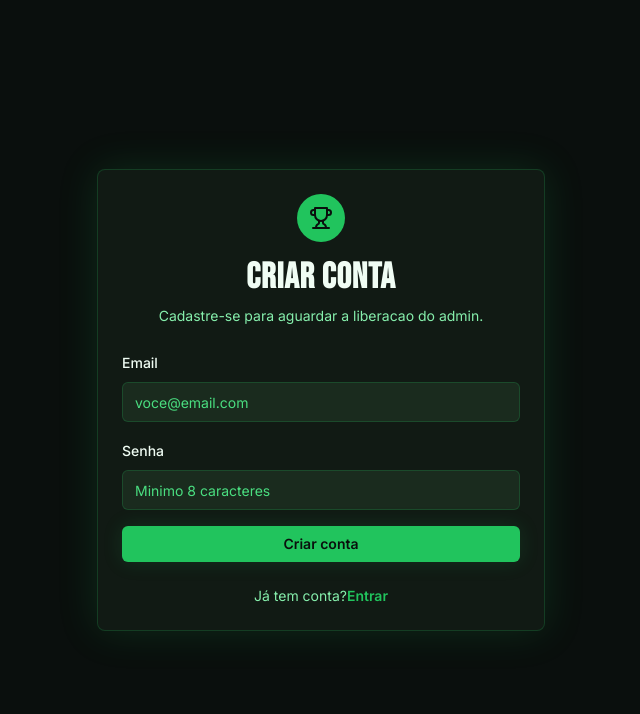
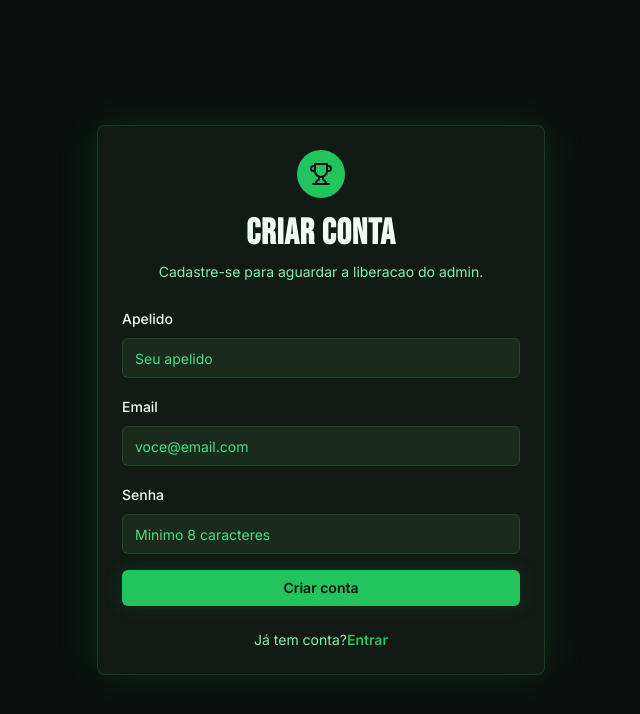
Before and after one commit to Guus-Exe/bolao-copa, a Next.js app: page /signup in a window 1280 px wide. Shown: the top 714 px of the page, without its empty margins (319-959 px from the left). Built offline with nearby package versions, Linux system fonts and the light colour scheme.

Commit message:
acrescentar apelido quando o usuario se cadastrar

```diff
--- a/app/(auth)/signup/page.tsx
+++ b/app/(auth)/signup/page.tsx
@@ -18,6 +18,7 @@ export default async function SignupPage(props: Props) {
       action={signUp}
       buttonLabel="Criar conta"
       message={message}
+      showUsername
       footer={
         <>
           Já tem conta?{" "}
--- a/app/actions/auth.ts
+++ b/app/actions/auth.ts
@@ -3,7 +3,7 @@
 import { redirect } from "next/navigation"
 
 import { createServerClient } from "@/lib/supabase/server"
-import { authSchema } from "@/lib/validations"
+import { authSchema, signUpSchema } from "@/lib/validations"
 
 function encodedMessage(path: string, message: string) {
   return `${path}?message=${encodeURIComponent(message)}`
@@ -42,17 +42,26 @@ export async function signIn(formData: FormData) {
 }
 
 export async function signUp(formData: FormData) {
-  const parsed = authSchema.safeParse({
+  const parsed = signUpSchema.safeParse({
     email: formData.get("email"),
-    password: formData.get("password")
+    password: formData.get("password"),
+    username: formData.get("username")
   })
 
   if (!parsed.success) {
-    redirect(encodedMessage("/signup", "Informe email e senha válidos."))
+    redirect(encodedMessage("/signup", "Dados inválidos. Verifique os campos e tente novamente."))
   }
 
   const supabase = createServerClient()
-  const { error } = await supabase.auth.signUp(parsed.data)
+  const { error } = await supabase.auth.signUp({
+    email: parsed.data.email,
+    password: parsed.data.password,
+    options: {
+      data: {
+        username: parsed.data.username
+      }
+    }
+  })
 
   if (error) {
     redirect(encodedMessage("/signup", getSignUpErrorMessage(error)))
--- a/components/auth/AuthForm.tsx
+++ b/components/auth/AuthForm.tsx
@@ -20,6 +20,7 @@ type AuthFormProps = {
   buttonLabel: string
   message?: string
   footer: ReactNode
+  showUsername?: boolean
 }
 
 export function AuthForm({
@@ -28,7 +29,8 @@ export function AuthForm({
   action,
   buttonLabel,
   message,
-  footer
+  footer,
+  showUsername
 }: AuthFormProps) {
   return (
     <main className="flex min-h-screen items-center justify-center bg-[var(--bg-base)] px-4 py-12">
@@ -53,6 +55,21 @@ export function AuthForm({
             </p>
           ) : null}
           <form action={action} className="space-y-4">
+            {showUsername && (
+              <div className="space-y-2">
+                <Label htmlFor="username">Apelido</Label>
+                <Input
+                  id="username"
+                  name="username"
+                  type="text"
+                  autoComplete="username"
+                  required
+                  placeholder="Seu apelido"
+                  minLength={3}
+                  maxLength={20}
+                />
+              </div>
+            )}
             <div className="space-y-2">
               <Label htmlFor="email">Email</Label>
               <Input
--- a/lib/validations.ts
+++ b/lib/validations.ts
@@ -6,6 +6,7 @@ export const authSchema = z.object({
   email: z.string().email("Informe um email valido."),
   password: z.string().min(8, "A senha precisa ter no minimo 8 caracteres.")
 })
+
 
 export const predictionSchema = z.object({
   gameId: z.string().uuid(),
@@ -21,6 +22,8 @@ export const usernameSchema = z.object({
     .max(20, "O apelido pode ter no maximo 20 caracteres.")
     .regex(/^[a-zA-Z0-9_]+$/, "Use apenas letras, numeros e underscore.")
 })
+
+export const signUpSchema = authSchema.merge(usernameSchema)
 
 export const accountEmailSchema = z.object({
   email: z.string().trim().email("Informe um email valido.")
```
